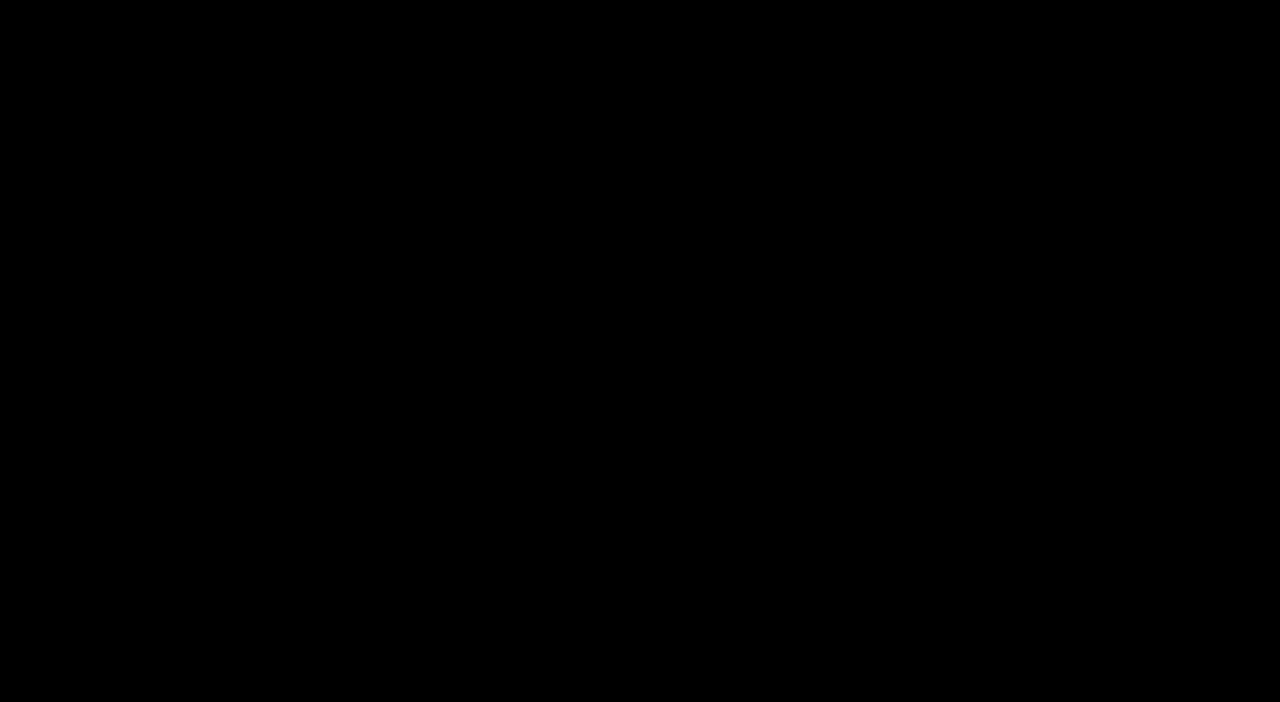
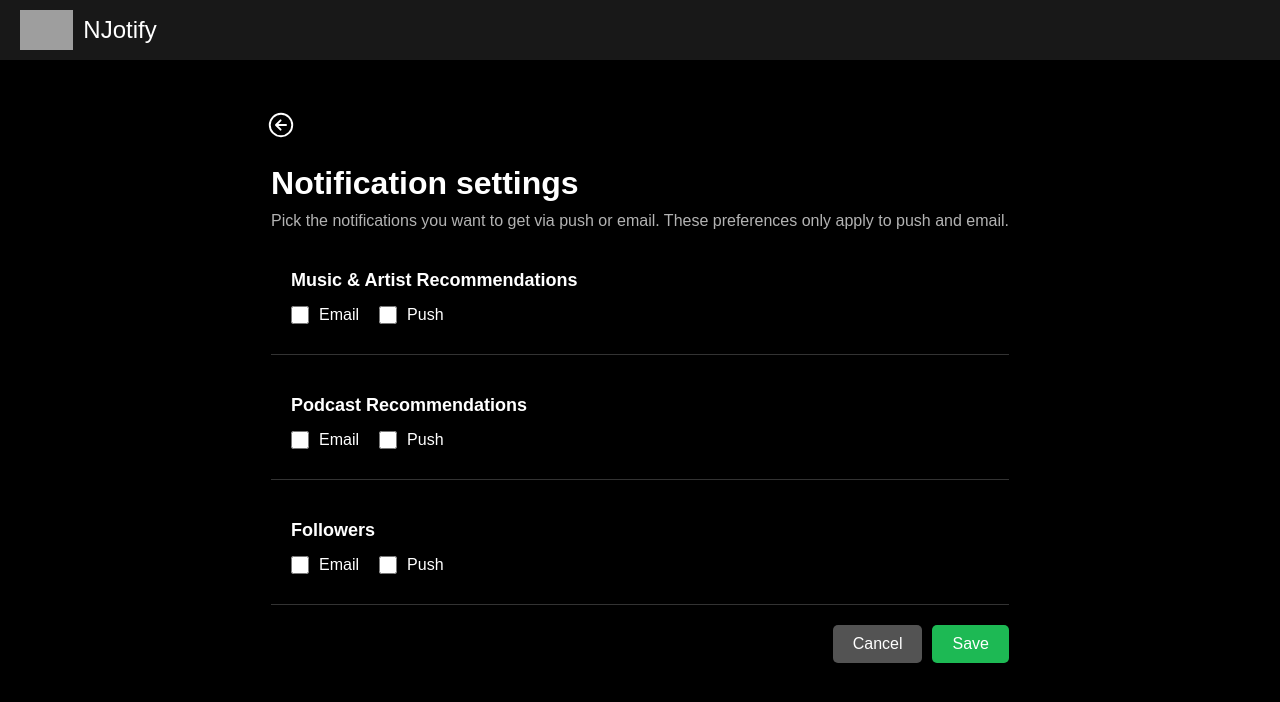
Before and after one commit to Akhelois/NJotify, a React (Vite) app: page /notification_settings in a window 1280 px wide. Before the commit this address had no page. Shown: the top 702 px of the page. Built offline with nearby package versions, Linux system fonts and the light colour scheme; grey boxes are pictures that could not be loaded.

Commit message:
UI Notification

```diff
--- a/src/components/MusicControl/MusicControl.css
+++ b/src/components/MusicControl/MusicControl.css
@@ -62,7 +62,7 @@
 
 .progress-bar {
   width: 100%;
-  background-color: #d1d5db; /* Default background color */
+  background-color: #d1d5db;
   border-radius: 9999px;
   -webkit-appearance: none;
   appearance: none;
--- a/src/main.tsx
+++ b/src/main.tsx
@@ -13,6 +13,7 @@ import ProfilePage from "./routes/ProfilePage/ProfilePage";
 import EditProfilePage from "./routes/EditProfile/EditProfile";
 import SettingsPage from "./routes/SettingsPage/SettingsPage";
 import GetVerifiedPage from "./routes/GetVerifiedPage/GetVerifiedPage";
+import NotificationSettings from "./routes/NotificationSettings/NotificationSettings";
 import "./index.css";
 
 const container = document.getElementById("root");
@@ -34,6 +35,7 @@ root.render(
           <Route path="/edit_profile" element={<EditProfilePage />} />
           <Route path="/settings" element={<SettingsPage />} />
           <Route path="/get_verified_page" element={<GetVerifiedPage />} />
+          <Route path="/notification_settings" element={<NotificationSettings />} />
         </Routes>
       </BrowserRouter>
     </GoogleOAuthProvider>
--- a/src/routes/GetVerifiedPage/GetVerifiedPage.tsx
+++ b/src/routes/GetVerifiedPage/GetVerifiedPage.tsx
@@ -5,7 +5,7 @@ import { useNavigate } from "react-router-dom";
 import { IoArrowBackCircleOutline } from "react-icons/io5";
 import Navbar from "../../components/Navbar/Navbar";
 
-const GetVerifiedPage = () => {
+function GetVerifiedPage() {
   const [selectedFile, setSelectedFile] = useState<File | null>(null);
   const [preview, setPreview] = useState<string | null>(null);
   const navigate = useNavigate();
--- /dev/null
+++ b/src/routes/NotificationSettings/NotificationSettings.css
@@ -0,0 +1,99 @@
+.notification-settings-container {
+  color: #ffffff;
+  padding: 20px;
+  border-radius: 8px;
+  margin: 0 auto;
+  text-align: left;
+  font-family: Arial, sans-serif;
+  height: 100vh;
+  display: flex;
+  flex-direction: column;
+}
+
+.content {
+  flex: 1;
+  display: flex;
+  flex-direction: column;
+  margin-top: 120px;
+}
+
+.back-button {
+  background: none;
+  border: none;
+  color: #ffffff;
+  font-size: 30px;
+  cursor: pointer;
+  margin-bottom: 10px;
+}
+
+.settings-content {
+  padding: 25px;
+  border-radius: 8px;
+}
+
+h2 {
+  font-size: 32px;
+  margin-bottom: 10px;
+}
+
+p {
+  font-size: 16px;
+  margin-bottom: 20px;
+  color: #b3b3b3;
+}
+
+.settings {
+  display: flex;
+  flex-direction: column;
+  gap: 20px;
+}
+
+.setting-item {
+  padding: 20px;
+  border-bottom: 1px solid #333;
+}
+
+.setting-item h3 {
+  font-size: 18px;
+  margin-bottom: 15px;
+}
+
+.setting-options {
+  display: flex;
+  gap: 20px;
+}
+
+.setting-options label {
+  display: flex;
+  align-items: center;
+  font-size: 16px;
+}
+
+.setting-options input[type="checkbox"] {
+  margin-right: 10px;
+  width: 18px;
+  height: 18px;
+  accent-color: #1db954;
+}
+
+.action-buttons {
+  display: flex;
+  justify-content: flex-end;
+  gap: 10px;
+  margin-top: 20px;
+}
+
+.cancel-button,
+.save-button {
+  background-color: #1db954;
+  color: #ffffff;
+  border: none;
+  padding: 10px 20px;
+  font-size: 16px;
+  cursor: pointer;
+  border-radius: 5px;
+}
+
+.cancel-button {
+  background-color: #535353;
+}
--- /dev/null
+++ b/src/routes/NotificationSettings/NotificationSettings.tsx
@@ -0,0 +1,135 @@
+import { useState } from "react";
+import { useNavigate } from "react-router-dom";
+import { IoArrowBackCircleOutline } from "react-icons/io5";
+import Navbar from "../../components/Navbar/Navbar";
+import "./NotificationSettings.css";
+
+type NotificationType = "email" | "push";
+
+type Settings = {
+  musicRecommendations: Record<NotificationType, boolean>;
+  podcastRecommendations: Record<NotificationType, boolean>;
+  followers: Record<NotificationType, boolean>;
+};
+
+function NotificationSettings() {
+  const navigate = useNavigate();
+  const [settings, setSettings] = useState<Settings>({
+    musicRecommendations: { email: false, push: false },
+    podcastRecommendations: { email: false, push: false },
+    followers: { email: false, push: false },
+  });
+
+  const handleBack = () => {
+    navigate(-1); // Go back to the previous page
+  };
+
+  const handleChange = (category: keyof Settings, type: NotificationType) => {
+    setSettings((prevSettings) => ({
+      ...prevSettings,
+      [category]: {
+        ...prevSettings[category],
+        [type]: !prevSettings[category][type],
+      },
+    }));
+  };
+
+  return (
+    <div className="notification-settings-container">
+      <Navbar />
+      <div className="content">
+        <button className="back-button" onClick={handleBack}>
+          <IoArrowBackCircleOutline size={30} />
+        </button>
+        <div className="settings-content">
+          <h2>Notification settings</h2>
+          <p>
+            Pick the notifications you want to get via push or email. These
+            preferences only apply to push and email.
+          </p>
+          <div className="settings">
+            <div className="setting-item">
+              <h3>Music & Artist Recommendations</h3>
+              <div className="setting-options">
+                <label>
+                  <input
+                    type="checkbox"
+                    checked={settings.musicRecommendations.email}
+                    onChange={() =>
+                      handleChange("musicRecommendations", "email")
+                    }
+                  />
+                  Email
+                </label>
+                <label>
+                  <input
+                    type="checkbox"
+                    checked={settings.musicRecommendations.push}
+                    onChange={() =>
+                      handleChange("musicRecommendations", "push")
+                    }
+                  />
+                  Push
+                </label>
+              </div>
+            </div>
+            <div className="setting-item">
+              <h3>Podcast Recommendations</h3>
+              <div className="setting-options">
+                <label>
+                  <input
+                    type="checkbox"
+                    checked={settings.podcastRecommendations.email}
+                    onChange={() =>
+                      handleChange("podcastRecommendations", "email")
+                    }
+                  />
+                  Email
+                </label>
+                <label>
+                  <input
+                    type="checkbox"
+                    checked={settings.podcastRecommendations.push}
+                    onChange={() =>
+                      handleChange("podcastRecommendations", "push")
+                    }
+                  />
+                  Push
+                </label>
+              </div>
+            </div>
+            <div className="setting-item">
+              <h3>Followers</h3>
+              <div className="setting-options">
+                <label>
+                  <input
+                    type="checkbox"
+                    checked={settings.followers.email}
+                    onChange={() => handleChange("followers", "email")}
+                  />
+                  Email
+                </label>
+                <label>
+                  <input
+                    type="checkbox"
+                    checked={settings.followers.push}
+                    onChange={() => handleChange("followers", "push")}
+                  />
+                  Push
+                </label>
+              </div>
+            </div>
+          </div>
+          <div className="action-buttons">
+            <button className="cancel-button" onClick={handleBack}>
+              Cancel
+            </button>
+            <button className="save-button">Save</button>
+          </div>
+        </div>
+      </div>
+    </div>
+  );
+}
+
+export default NotificationSettings;
--- a/src/routes/SettingsPage/SettingsPage.tsx
+++ b/src/routes/SettingsPage/SettingsPage.tsx
@@ -54,12 +54,12 @@ function SettingsPage() {
         <h3>Keamanan dan privasi</h3>
         <ul>
           <li>
-            <Link to="/change-password" className="menu-button">
+            <Link to="/reset_password" className="menu-button">
               <span>Change Password</span>
             </Link>
           </li>
           <li>
-            <Link to="/notification-settings" className="menu-button">
+            <Link to="/notification_settings" className="menu-button">
               <span>Notification Settings</span>
             </Link>
           </li>
```
